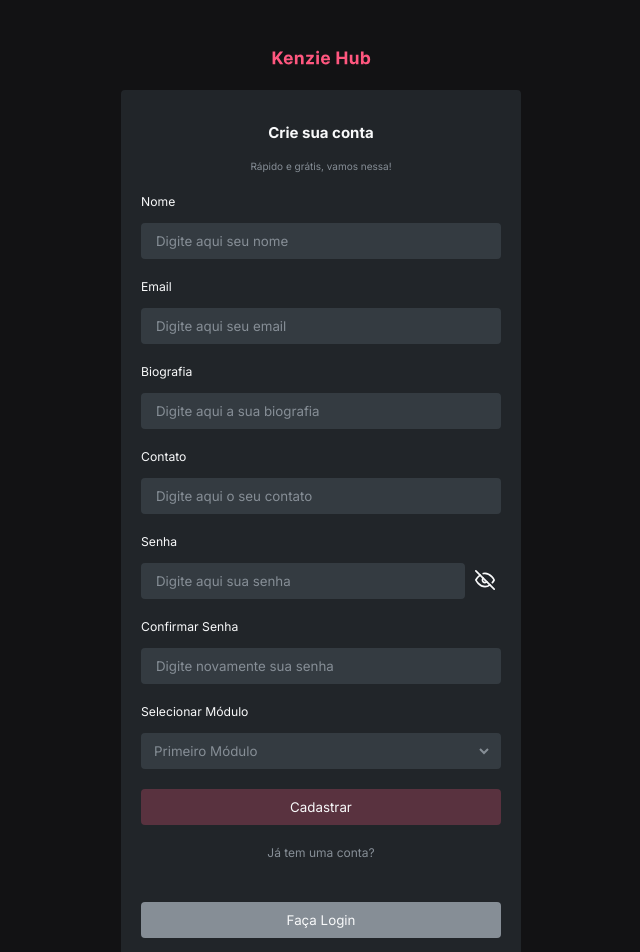
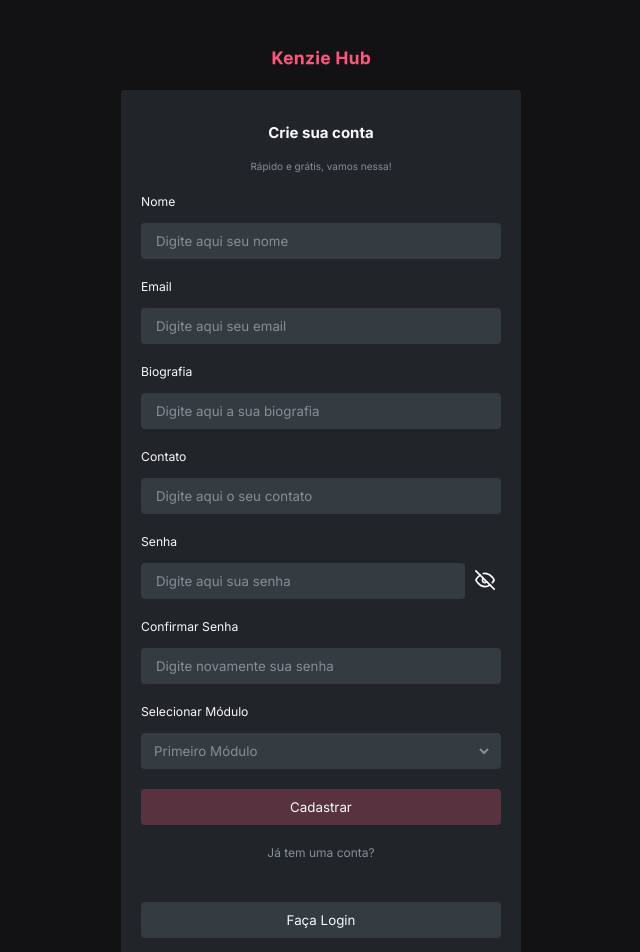
Before and after one commit to Kenzie-Academy-Brasil-Developers/react-entrega-s2-kenzie-hub-ogakip, a React (Create React App) app: page /register in a window 1280 px wide. Shown: the top 952 px of the page, without its empty margins (319-959 px from the left). Built offline with nearby package versions, Linux system fonts and the light colour scheme.

Commit message:
fix: change color button in register page and login page

```diff
--- a/src/Pages/Login/index.jsx
+++ b/src/Pages/Login/index.jsx
@@ -77,7 +77,7 @@ const Login = () => {
           </Button>
           <p>Ainda não tem uma conta?</p>
           <Link className="toRegister" to="/register">
-            <Button width="90%" color="var(--grey-1)">
+            <Button width="90%" color="var(--grey-2)">
               Cadastre-se
             </Button>
           </Link>
--- a/src/Pages/Register/index.jsx
+++ b/src/Pages/Register/index.jsx
@@ -139,7 +139,7 @@ const Register = () => {
           <span>Já tem uma conta?</span>
           <Button
             onClick={() => history.push("/login")}
-            color="var(--grey-1)"
+            color="var(--grey-2)"
             width="90%"
           >
             Faça Login
```
Also changed, not shown: src/App.js (indentation only), src/Pages/Home/index.jsx (line endings or trailing spaces), src/Pages/Register/style.js (line endings or trailing spaces).
